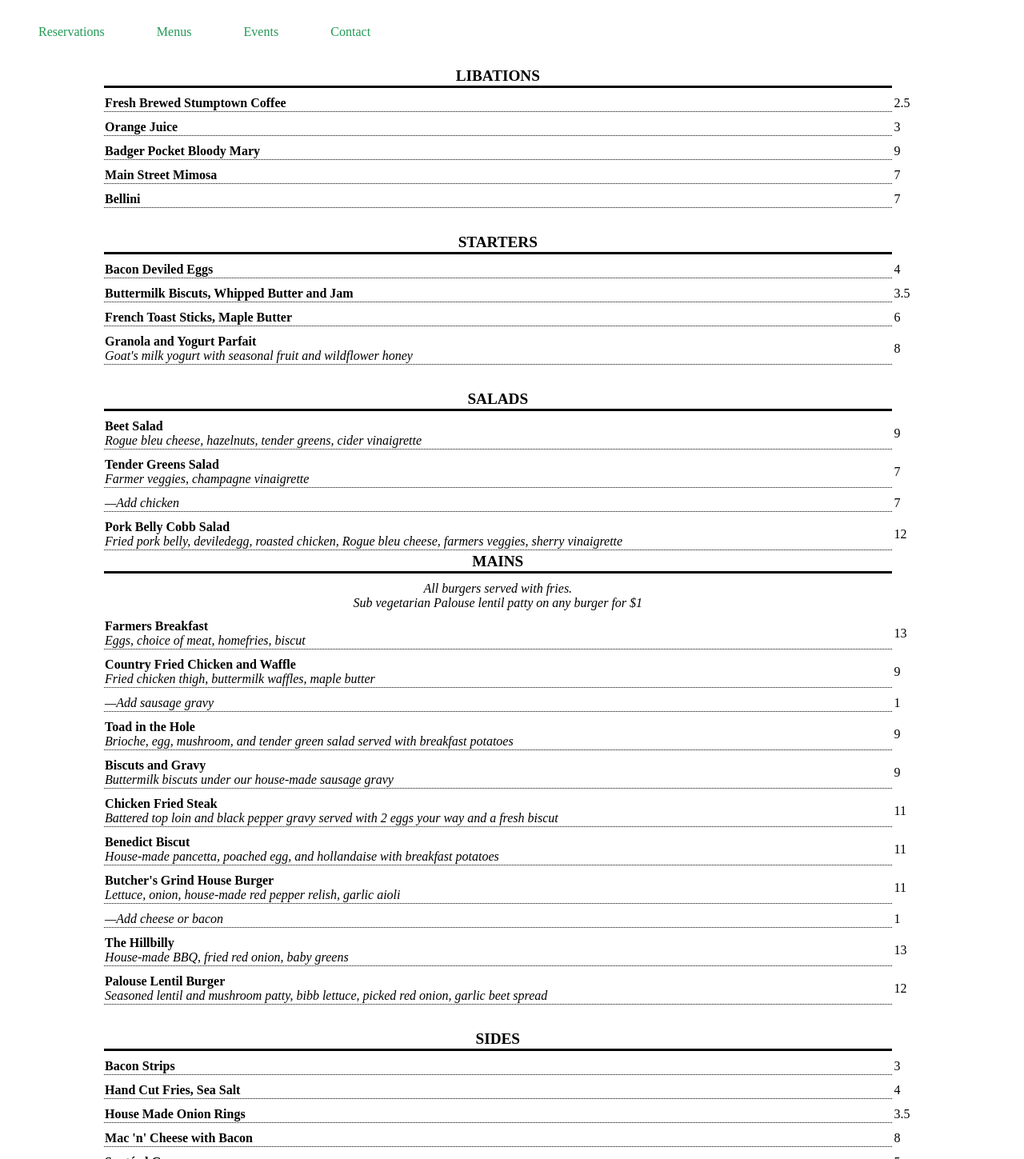
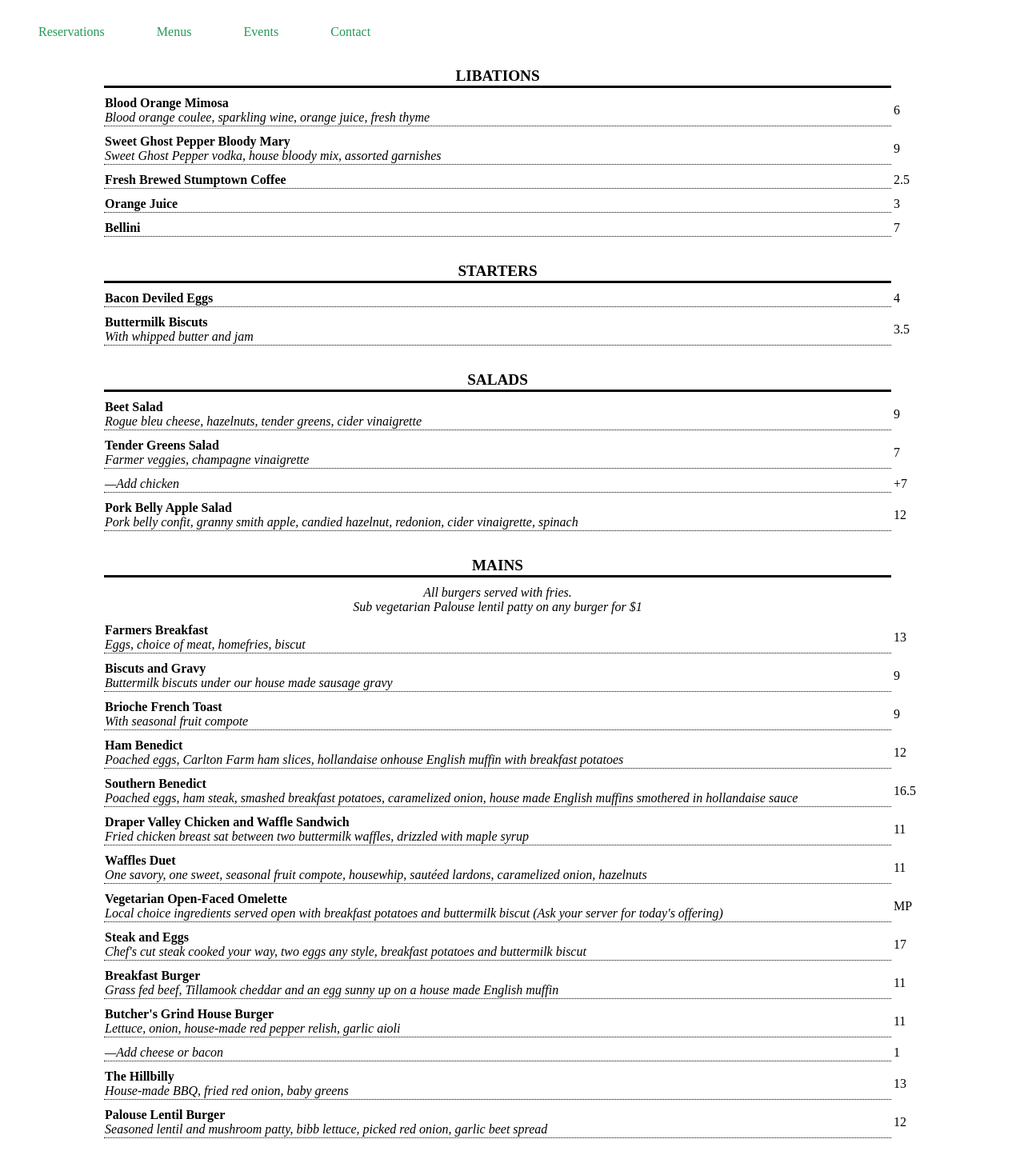
Before and after one commit to dvicklund/localBurger, a website: page src/menus/brunchMenu.html in a window 1280 px wide. Shown: the part 282-1731 px from the top of the page at 80% size. Drawn offline with Linux system fonts and the light colour scheme.

Commit message:
updated brunch menu to current version

```diff
--- a/src/menus/brunchMenu.html
+++ b/src/menus/brunchMenu.html
@@ -26,20 +26,20 @@
             <th class="menuSectionHead">LIBATIONS</th>
           </tr>
           <tr>
+            <td class="menuItem">Blood Orange Mimosa<br><em>Blood orange coulee, sparkling wine, orange juice, fresh thyme</em></td>
+            <td class="itemPrice">6</td>
+          </tr>
+          <tr>
+            <td class="menuItem">Sweet Ghost Pepper Bloody Mary<br><em>Sweet Ghost Pepper vodka, house bloody mix, assorted garnishes</em></td>
+            <td class="itemPrice">9</td>
+          </tr>
+          <tr>
             <td class="menuItem">Fresh Brewed Stumptown Coffee</td>
             <td class="itemPrice">2.5</td>
           </tr>
           <tr>
             <td class="menuItem">Orange Juice</td>
             <td class="itemPrice">3</td>
-          </tr>
-          <tr>
-            <td class="menuItem">Badger Pocket Bloody Mary</td>
-            <td class="itemPrice">9</td>
-          </tr>
-          <tr>
-            <td class="menuItem">Main Street Mimosa</td>
-            <td class="itemPrice">7</td>
           </tr>
           <tr>
             <td class="menuItem">Bellini</td>
@@ -54,16 +54,8 @@
             <td class="itemPrice">4</td>
           </tr>
           <tr>
-            <td class="menuItem">Buttermilk Biscuts, Whipped Butter and Jam</td>
+            <td class="menuItem">Buttermilk Biscuts<br><em>With whipped butter and jam</em></td>
             <td class="itemPrice">3.5</td>
-          </tr>
-          <tr>
-            <td class="menuItem">French Toast Sticks, Maple Butter</td>
-            <td class="itemPrice">6</td>
-          </tr>
-          <tr>
-            <td class="menuItem">Granola and Yogurt Parfait<br><em>Goat's milk yogurt with seasonal fruit and wildflower honey</em></td>
-            <td class="itemPrice">8</td>
           </tr>
           <tr><td><br></td></tr>    <!--Intentionally left blank-->
           <tr>
@@ -79,12 +71,13 @@
           </tr>
           <tr>
             <td class="menuItem"><em>&mdash;Add chicken</em></td>
-            <td class="itemPrice">7</td>
+            <td class="itemPrice">+7</td>
           </tr>
           <tr>
-            <td class="menuItem">Pork Belly Cobb Salad<br><em>Fried pork belly, deviledegg, roasted chicken, Rogue bleu cheese, farmers veggies, sherry vinaigrette</em></td>
+            <td class="menuItem">Pork Belly Apple Salad<br><em>Pork belly confit, granny smith apple, candied hazelnut, redonion, cider vinaigrette, spinach</em></td>
             <td class="itemPrice">12</td>
           </tr>
+          <tr><td><br></td></tr>
           <tr>
             <th class="menuSectionHead">MAINS</th>
           </tr>
@@ -96,27 +89,39 @@
             <td class="itemPrice">13</td>
           </tr>
           <tr>
-            <td class="menuItem">Country Fried Chicken and Waffle<br><em>Fried chicken thigh, buttermilk waffles, maple butter</em></td>
+            <td class="menuItem">Biscuts and Gravy<br><em>Buttermilk biscuts under our house made sausage gravy</em></td>
             <td class="itemPrice">9</td>
           </tr>
           <tr>
-            <td class="menuItem"><em>&mdash;Add sausage gravy</em></td>
-            <td class="itemPrice">1</td>
-          </tr>
-          <tr>
-            <td class="menuItem">Toad in the Hole<br><em>Brioche, egg, mushroom, and tender green salad served with breakfast potatoes</em></td>
+            <td class="menuItem">Brioche French Toast<br><em>With seasonal fruit compote</em></td>
             <td class="itemPrice">9</td>
           </tr>
           <tr>
-            <td class="menuItem">Biscuts and Gravy<br><em>Buttermilk biscuts under our house-made sausage gravy</em></td>
-            <td class="itemPrice">9</td>
+            <td class="menuItem">Ham Benedict<br><em>Poached eggs, Carlton Farm ham slices, hollandaise onhouse English muffin with breakfast potatoes</em></td>
+            <td class="itemPrice">12</td>
           </tr>
           <tr>
-            <td class="menuItem">Chicken Fried Steak<br><em>Battered top loin and black pepper gravy served with 2 eggs your way and a fresh biscut</em></td>
+            <td class="menuItem">Southern Benedict<br><em>Poached eggs, ham steak, smashed breakfast potatoes, caramelized onion, house made English muffins smothered in hollandaise sauce</em></td>
+            <td class="itemPrice">16.5</td>
+          </tr>
+          <tr>
+            <td class="menuItem">Draper Valley Chicken and Waffle Sandwich<br><em>Fried chicken breast sat between two buttermilk waffles, drizzled with maple syrup</em></td>
             <td class="itemPrice">11</td>
           </tr>
           <tr>
-            <td class="menuItem">Benedict Biscut<br><em>House-made pancetta, poached egg, and hollandaise with breakfast potatoes</em></td>
+            <td class="menuItem">Waffles Duet<br><em>One savory, one sweet, seasonal fruit compote, housewhip, saut&eacute;ed lardons, caramelized onion, hazelnuts</em></td>
+            <td class="itemPrice">11</td>
+          </tr>
+          <tr>
+            <td class="menuItem">Vegetarian Open-Faced Omelette<br><em>Local choice ingredients served open with breakfast potatoes and buttermilk biscut (Ask your server for today's offering)</em></td>
+            <td class="itemPrice">MP</td>
+          </tr>
+          <tr>
+            <td class="menuItem">Steak and Eggs<br><em>Chef's cut steak cooked your way, two eggs any style, breakfast potatoes and buttermilk biscut</em></td>
+            <td class="itemPrice">17</td>
+          </tr>
+          <tr>
+            <td class="menuItem">Breakfast Burger<br><em>Grass fed beef, Tillamook cheddar and an egg sunny up on a house made English muffin</em></td>
             <td class="itemPrice">11</td>
           </tr>
           <tr>
```
